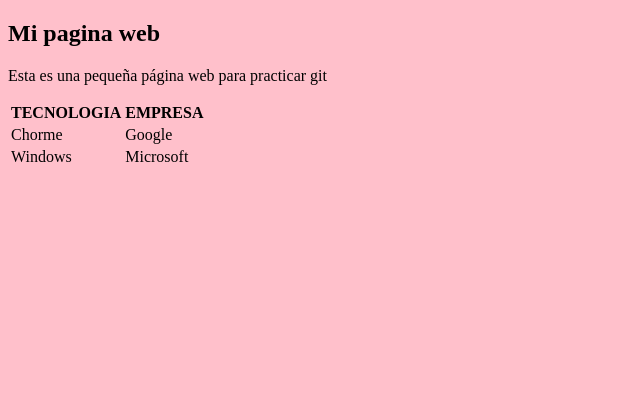
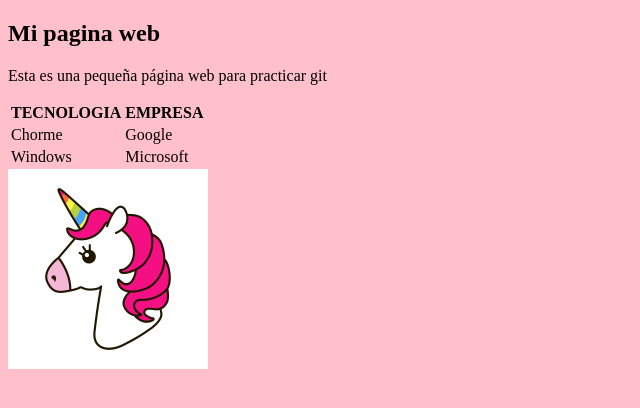
Before and after one commit to kant003/pruebagit, a plain HTML site: page index.html in a window 1280 px wide. Shown: the whole page, without its empty margins (0-640 px from the left). Drawn offline with Linux system fonts and the light colour scheme.

Commit message:
Add foto unicornio He annadido una imagen con una foto de un unicornio

```diff
--- a/index.html
+++ b/index.html
@@ -23,5 +23,6 @@
             <td>Microsoft</td>
         </tr>
     </table>
+    <img src="uni.jpg" width="200">
 </body>
 </html>
```
Also changed, not shown: uni.jpg (added).
